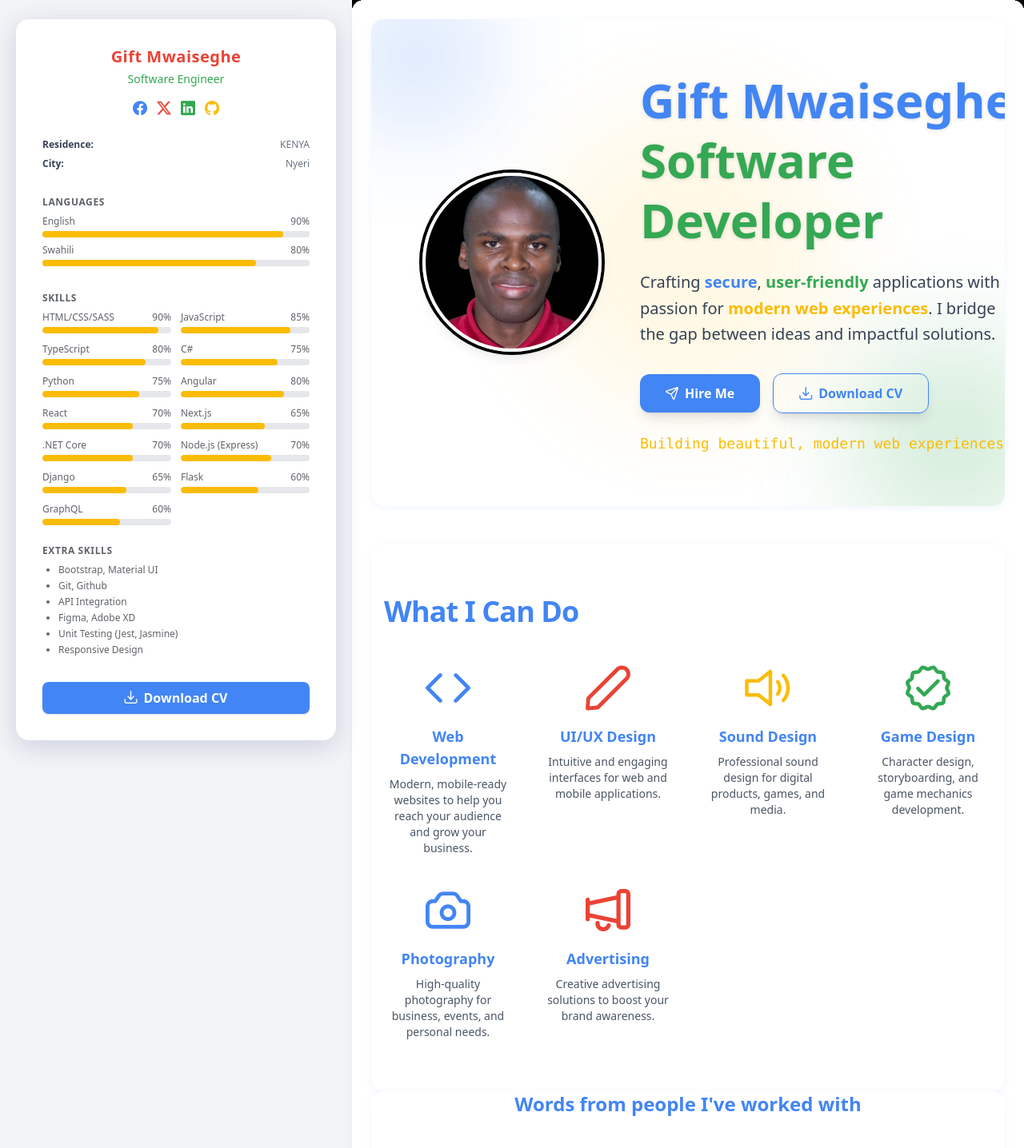
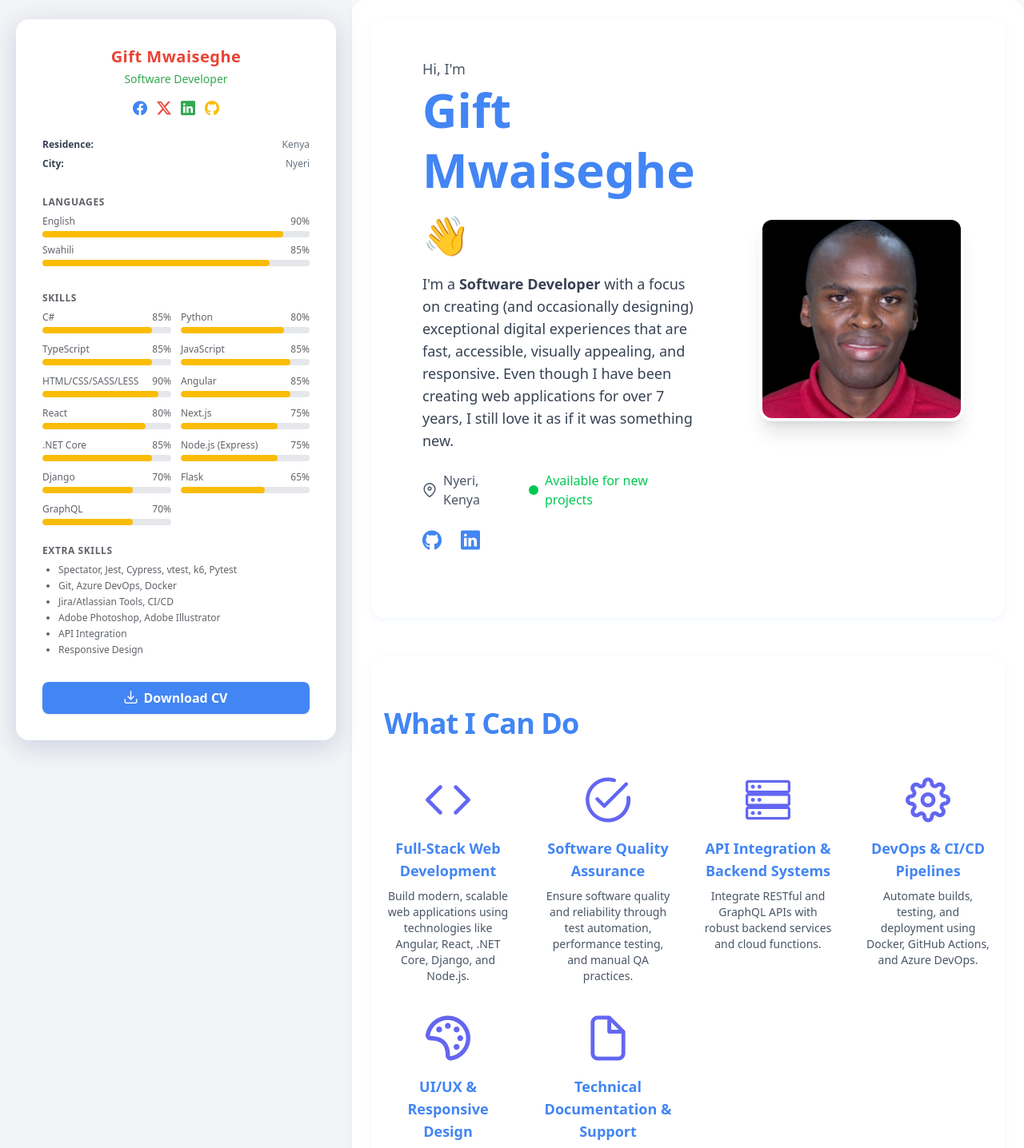
Before and after one commit to mwaiseghegift/mwaiseghegift.github.io, an Angular app: page / in a window 1280 px wide. Shown: the top 1436 px of the page at 80% size. Built offline with nearby package versions, Linux system fonts and the light colour scheme.

Commit message:
feat: Update hero component with dynamic profile rendering, enhanced layout, and improved styling

```diff
--- a/src/app/hero/hero.component.html
+++ b/src/app/hero/hero.component.html
@@ -1,34 +1,33 @@
-<section class="relative bg-gradient-to-br from-white via-blue-50 to-green-50 rounded-3xl shadow-2xl p-10 md:p-16 mb-12 flex flex-col md:flex-row items-center gap-12 overflow-hidden hero-gradient">
-  <!-- Animated background shapes -->
-  <div class="absolute -top-10 -left-10 w-48 h-48 bg-google-blue opacity-20 rounded-full blur-3xl animate-float-slow"></div>
-  <div class="absolute -bottom-16 -right-16 w-64 h-64 bg-google-green opacity-20 rounded-full blur-3xl animate-float"></div>
-  <div class="absolute top-1/2 left-1/2 w-96 h-96 bg-google-yellow opacity-10 rounded-full blur-3xl -translate-x-1/2 -translate-y-1/2 pointer-events-none"></div>
-
-  <!-- Profile Image -->
-  <div class="flex-shrink-0 z-10 mb-8 md:mb-0">
-    <img src="assets/profile.jpg" alt="Gift Mwaiseghe" class="w-40 h-40 md:w-56 md:h-56 rounded-full object-cover border-4 border-white shadow-lg ring-4 ring-google-blue/20 transition-transform duration-300 hover:scale-105">
+<section class="flex flex-col md:flex-row items-center justify-between gap-10 md:gap-20 py-12 px-4 md:px-16 bg-white rounded-3xl shadow-2xl mb-12">
+  <!-- Left: Text Content -->
+  <div class="flex-1 max-w-2xl text-center md:text-left">
+    <p class="text-lg text-gray-600">Hi, I'm</p>
+    <h1 class="text-4xl md:text-6xl font-extrabold leading-tight mb-4 text-gray-900">
+      <span class="text-google-blue">{{ profile.name }}</span> <span class="inline-block align-middle text-4xl md:text-5xl">👋</span>
+    </h1>
+    <p class="text-gray-700 text-base md:text-lg mb-6">
+      I'm a <span class="font-semibold">{{ profile.title }}</span> with a focus on creating (and occasionally designing) exceptional digital experiences that are fast, accessible, visually appealing, and responsive. Even though I have been creating web applications for over 7 years, I still love it as if it was something new.
+    </p>
+    <div class="flex flex-col sm:flex-row items-center gap-4 mb-6 justify-center md:justify-start">
+      <div class="flex items-center gap-2 text-gray-600 text-base">
+        <i class="pi pi-map-marker text-lg"></i>
+        <span>{{ profile.city }}, {{ profile.residence }}</span>
+      </div>
+      <div class="flex items-center gap-2 text-green-500 text-base">
+        <span class="inline-block w-3 h-3 rounded-full bg-green-500"></span>
+        <span>Available for new projects</span>
+      </div>
+    </div>
+    <div class="flex items-center gap-6 text-2xl text-gray-700 justify-center md:justify-start mb-8">
+      <a *ngFor="let social of profileSocials" [href]="social.link" target="_blank" [attr.aria-label]="social.label" class="hover:text-google-blue transition-colors duration-200">
+        <i [class]="social.icon"></i>
+      </a>
+    </div>
   </div>
 
-  <!-- Text Content -->
-  <div class="flex-1 z-10 text-center md:text-left">
-    <h1 class="text-4xl md:text-6xl font-extrabold leading-tight text-google-blue drop-shadow-sm">
-      Gift Mwaiseghe
-      <br />
-      <span class="text-google-green bg-gradient-to-r from-google-green to-google-yellow bg-clip-text text-transparent animate-gradient-x">Software Developer</span>
-    </h1>
-    <p class="mt-6 text-gray-700 text-lg md:text-xl leading-relaxed max-w-2xl mx-auto md:mx-0">
-      Crafting <span class="font-semibold text-google-blue">secure</span>, <span class="font-semibold text-google-green">user-friendly</span> applications with a passion for <span class="font-semibold text-google-yellow">modern web experiences</span>. I bridge the gap between ideas and impactful solutions.
-    </p>
-    <div class="mt-8 flex flex-col sm:flex-row items-center gap-4 justify-center md:justify-start">
-      <button class="bg-google-blue hover:bg-google-green text-white font-semibold px-8 py-3 rounded-xl shadow-lg transition duration-300 flex items-center gap-2 group">
-        <span class="pi pi-send group-hover:animate-pulse"></span> Hire Me
-      </button>
-      <a href="assets/Gift_Mwaiseghe_CV.pdf" target="_blank" class="inline-flex items-center gap-2 px-8 py-3 rounded-xl border border-google-blue text-google-blue font-semibold hover:bg-google-blue hover:text-white transition duration-300 shadow-lg">
-        <span class="pi pi-download"></span> Download CV
-      </a>
-    </div>
-    <div class="mt-6 text-google-yellow font-mono text-base md:text-lg animate-typewriter whitespace-nowrap">
-      <span>Building beautiful, modern web experiences.</span>
-    </div>
+  <!-- Right: Profile Image -->
+  <div class="relative flex-shrink-0">
+    <div class="absolute top-4 left-4 w-64 h-64 bg-gray-100 rounded-2xl -z-10"></div>
+    <img src="assets/profile.jpg" [alt]="profile.name" class="w-64 h-64 object-cover rounded-2xl shadow-xl border-4 border-white">
   </div>
 </section>
--- a/src/app/hero/hero.component.ts
+++ b/src/app/hero/hero.component.ts
@@ -1,11 +1,17 @@
 import { Component } from '@angular/core';
+import { CommonModule } from '@angular/common';
+import { profile } from '../../data/data';
+import { contactInfo } from '../../data/data';
 
 @Component({
   selector: 'app-hero',
-  imports: [],
+  standalone: true,
+  imports: [CommonModule],
   templateUrl: './hero.component.html',
   styleUrl: './hero.component.css'
 })
 export class HeroComponent {
-
+  profile = profile;
+  // Use only the main social links (GitHub, LinkedIn, Twitter, Behance if available)
+  profileSocials = contactInfo.social.filter(s => ['github', 'linkedin', 'twitter', 'behance'].includes(s.type));
 }
--- a/src/data/data.ts
+++ b/src/data/data.ts
@@ -1,83 +1,87 @@
 // Profile Info
 export const profile = {
   name: 'Gift Mwaiseghe',
-  title: 'Software Engineer',
-  residence: 'KENYA',
+  title: 'Software Developer',
+  residence: 'Kenya',
   city: 'Nyeri',
   languages: [
     { name: 'English', level: 90 },
-    { name: 'Swahili', level: 80 }
+    { name: 'Swahili', level: 85 }
   ],
   skills: [
-    { name: 'HTML/CSS/SASS', level: 90 },
+    { name: 'C#', level: 85 },
+    { name: 'Python', level: 80 },
+    { name: 'TypeScript', level: 85 },
     { name: 'JavaScript', level: 85 },
-    { name: 'TypeScript', level: 80 },
-    { name: 'C#', level: 75 },
-    { name: 'Python', level: 75 },
-    { name: 'Angular', level: 80 },
-    { name: 'React', level: 70 },
-    { name: 'Next.js', level: 65 },
-    { name: '.NET Core', level: 70 },
-    { name: 'Node.js (Express)', level: 70 },
-    { name: 'Django', level: 65 },
-    { name: 'Flask', level: 60 },
-    { name: 'GraphQL', level: 60 }
+    { name: 'HTML/CSS/SASS/LESS', level: 90 },
+    { name: 'Angular', level: 85 },
+    { name: 'React', level: 80 },
+    { name: 'Next.js', level: 75 },
+    { name: '.NET Core', level: 85 },
+    { name: 'Node.js (Express)', level: 75 },
+    { name: 'Django', level: 70 },
+    { name: 'Flask', level: 65 },
+    { name: 'GraphQL', level: 70 }
   ],
   extraSkills: [
-    'Bootstrap, Material UI',
-    'Git, Github',
+    'Spectator, Jest, Cypress, vtest, k6, Pytest',
+    'Git, Azure DevOps, Docker',
+    'Jira/Atlassian Tools, CI/CD',
+    'Adobe Photoshop, Adobe Illustrator',
     'API Integration',
-    'Figma, Adobe XD',
-    'Unit Testing (Jest, Jasmine)',
     'Responsive Design'
-  ]
+  ],
+  summary: `Software Engineer with a strong track record in frontend and backend technologies. Proven expertise in software development, testing, integration, and deployment across diverse projects. Recognized for effectively communicating technical concepts and delivering solutions that enhance efficiency and user experience. Dedicated to developing secure, reliable, and user-friendly applications using modern technologies.`
 };
+
+
 
 // Services
 export const services = [
   {
-    title: 'Web Development',
+    title: 'Full-Stack Web Development',
     icon: 'pi pi-code',
-    color: 'google-blue',
-    description: 'Modern, mobile-ready websites to help you reach your audience and grow your business.',
-    tags: ['Frontend & Backend']
+    color: 'blue-500',
+    description: 'Build modern, scalable web applications using technologies like Angular, React, .NET Core, Django, and Node.js.',
+    tags: ['Frontend & Backend', 'API Development', 'Database Integration']
   },
   {
-    title: 'UI/UX Design',
-    icon: 'pi pi-pencil',
-    color: 'google-red',
-    description: 'Intuitive and engaging interfaces for web and mobile applications.',
-    tags: ['Wireframes & Prototypes']
+    title: 'Software Quality Assurance',
+    icon: 'pi pi-check-circle',
+    color: 'green-500',
+    description: 'Ensure software quality and reliability through test automation, performance testing, and manual QA practices.',
+    tags: ['Jest', 'Cypress', 'vtest', 'k6', 'Pytest']
   },
   {
-    title: 'Sound Design',
-    icon: 'pi pi-volume-up',
-    color: 'google-yellow',
-    description: 'Professional sound design for digital products, games, and media.',
-    tags: ['Audio & SFX']
+    title: 'API Integration & Backend Systems',
+    icon: 'pi pi-server',
+    color: 'indigo-500',
+    description: 'Integrate RESTful and GraphQL APIs with robust backend services and cloud functions.',
+    tags: ['GraphQL', 'REST', 'Azure Functions', 'Express', 'Django']
   },
   {
-    title: 'Game Design',
-    icon: 'pi pi-verified',
-    color: 'google-green',
-    description: 'Character design, storyboarding, and game mechanics development.',
-    tags: ['2D/3D & Prototyping']
+    title: 'DevOps & CI/CD Pipelines',
+    icon: 'pi pi-cog',
+    color: 'gray-700',
+    description: 'Automate builds, testing, and deployment using Docker, GitHub Actions, and Azure DevOps.',
+    tags: ['Docker', 'Azure DevOps', 'CI/CD', 'Version Control']
   },
   {
-    title: 'Photography',
-    icon: 'pi pi-camera',
-    color: 'google-blue',
-    description: 'High-quality photography for business, events, and personal needs.',
-    tags: ['Studio & Outdoor']
+    title: 'UI/UX & Responsive Design',
+    icon: 'pi pi-palette',
+    color: 'pink-500',
+    description: 'Design clean, accessible, and mobile-first user interfaces using Figma, TailwindCSS, and modern design tools.',
+    tags: ['Responsive Design', 'Figma', 'Photoshop', 'TailwindCSS']
   },
   {
-    title: 'Advertising',
-    icon: 'pi pi-megaphone',
-    color: 'google-red',
-    description: 'Creative advertising solutions to boost your brand awareness.',
-    tags: ['Digital & Print']
+    title: 'Technical Documentation & Support',
+    icon: 'pi pi-file',
+    color: 'purple-500',
+    description: 'Create developer-friendly documentation and offer ongoing maintenance and support for software products.',
+    tags: ['Documentation', 'Maintenance', 'Post-Deployment Support']
   }
 ];
+
 
 // Price Plans
 export const pricePlans = [
@@ -97,6 +101,29 @@ export const pricePlans = [
     features: ['Web Development', 'UI/UX Design', 'Game Design', 'Advertising']
   }
 ];
+
+// Recommendations
+export const recommendations = [
+  {
+    name: 'James Osue',
+    role: 'Web Designer',
+    rating: 5,
+    text: 'Great Quality! Lorem ipsum dolor sit amet, consectetur adipiscing elit.'
+  },
+  {
+    name: 'Tina Philips',
+    role: 'UI Designer',
+    rating: 5,
+    text: 'Amazing Work! Lorem ipsum dolor sit amet, consectetur adipiscing elit.'
+  },
+  {
+    name: 'Tara Weinsret',
+    role: 'Web Developer',
+    rating: 5,
+    text: 'Great Quality! Lorem ipsum dolor sit amet, consectetur adipiscing elit.'
+  }
+];
+
 
 // Portfolio Items
 export const portfolio = [
@@ -130,87 +157,67 @@ export const portfolio = [
   }
 ];
 
-// Recommendations
-export const recommendations = [
-  {
-    name: 'James Osue',
-    role: 'Web Designer',
-    rating: 5,
-    text: 'Great Quality! Lorem ipsum dolor sit amet, consectetur adipiscing elit.'
-  },
-  {
-    name: 'Tina Philips',
-    role: 'UI Designer',
-    rating: 5,
-    text: 'Amazing Work! Lorem ipsum dolor sit amet, consectetur adipiscing elit.'
-  },
-  {
-    name: 'Tara Weinsret',
-    role: 'Web Developer',
-    rating: 5,
-    text: 'Great Quality! Lorem ipsum dolor sit amet, consectetur adipiscing elit.'
-  }
-];
-
 // Work History
 export const workHistory = [
   {
-    date: '2023 - Present',
-    title: 'Lead Web Designer',
+    date: 'Oct 2023 - Present',
+    title: 'Software Engineer',
     type: 'Full-time',
-    company: 'Creative Studio',
-    description: 'Leading a team to design modern, user-centric web experiences for diverse clients.'
+    company: 'GRIFFIN Global Technologies',
+    location: 'Nyeri, Kenya',
+    description: 'Develop and maintain robust client-server applications using .NET Core, Angular, GraphQL, and Azure Functions on the Azure Cloud Platform for diverse global clients. Conduct comprehensive code reviews and implement coding best practices to consistently deliver high-quality solutions. Received positive feedback from clients for exceeding expectations in project delivery and enhancing system performance.'
   },
   {
-    date: '2022 - 2023',
-    title: 'Senior Web Designer',
-    type: 'Full-time',
-    company: 'Tech Agency',
-    description: 'Designed and implemented responsive websites, collaborating with cross-functional teams.'
+    date: 'July 2023',
+    title: 'Software QA/QE',
+    type: 'Contract',
+    company: 'THE JITU',
+    location: 'Nyeri, Kenya',
+    description: 'Developed and executed comprehensive test plans and test cases, resulting in a significant reduction in production bugs. Documented test results meticulously and participated in code reviews to uphold regulatory standards and enhance software quality. Tools utilized included NodeJS (Express), Git, and testing frameworks like Jest, Cypress, vtest, and k6.'
   },
   {
-    date: '2021 - 2022',
-    title: 'Junior Web Designer',
+    date: 'July 2022 – Oct 2022',
+    title: 'Full Stack Developer (Attachment)',
     type: 'Internship',
-    company: 'Startup Inc.',
-    description: 'Assisted in UI/UX design and front-end development for startup projects.'
+    company: 'EUJIM SOLUTIONS',
+    location: 'Remote/Nairobi, Kenya',
+    description: 'Collaborated in the design and deployment of systems using React and Django, focusing on REST API development, optimization, and the integration of a USSD application. Played a key role in improving code quality through rigorous code reviews and effective version control management with Git.'
   }
 ];
 
 // Education
 export const education = [
   {
-    date: '2019 - 2021',
-    title: 'University Of Toronto',
+    date: 'Aug 2019 – May 2023',
+    title: 'Karatina University',
     role: 'Student',
-    certificate: 'Certificate Of Web Training',
-    description: 'Focused on modern web technologies, best practices, and hands-on projects.'
-  },
-  {
-    date: '2021 - 2022',
-    title: 'Programming Courses',
-    role: 'Student',
-    certificate: 'Certificate Of Web Training',
-    description: 'Completed advanced programming courses in JavaScript, Python, and frameworks.'
-  },
-  {
-    date: '2022 - 2023',
-    title: 'Web Developer Courses',
-    role: 'Student',
-    certificate: 'Certificate Of Web Training',
-    description: 'Hands-on experience building responsive and accessible web applications.'
+    certificate: 'BSc, Computer Science',
+    description: 'Successfully completed my Computer Science degree, gaining in-depth knowledge of computer principles, algorithms, data structures, and programming paradigms. Experience with Agile methodologies and software design and development in a test-driven environment.'
   }
 ];
 
+// Contact Info
 export const contactInfo = {
-  email: 'giftmwaiseghe@gmail.com',
+  email: 'mwaiseghe23@gmail.com',
   phone: '+254712345678',
   social: [
     {
       type: 'email',
       label: 'Email',
       icon: 'pi pi-envelope',
-      link: 'mailto:giftmwaiseghe@gmail.com'
+      link: 'mailto:mwaiseghe23@gmail.com'
+    },
+    {
+      type: 'github',
+      label: 'GitHub',
+      icon: 'pi pi-github',
+      link: 'https://github.com/mwaiseghegift'
+    },
+    {
+      type: 'linkedin',
+      label: 'LinkedIn',
+      icon: 'pi pi-linkedin',
+      link: 'https://www.linkedin.com/in/gift-mwaiseghe-2969031a4'
     },
     {
       type: 'whatsapp',
@@ -227,3 +234,22 @@ export const contactInfo = {
   ],
   description: "What’s next? Feel free to reach out if you’re looking for a developer, have a question, or simply want to connect."
 };
+
+
+// Referees (optional, if you want to add)
+export const referees = [
+  {
+    name: 'Daniel Kakinyi',
+    role: 'Software Developer/Trainer',
+    company: 'The Jitu LTD',
+    phone: '+254795900647',
+    email: 'kakinyidk@gmail.com'
+  },
+  {
+    name: 'Ombwayo Michael',
+    role: 'CEO',
+    company: 'Eujim Solutions',
+    phone: '+254718099959',
+    email: 'michael.ombwayo@gmail.com'
+  }
+];
```
